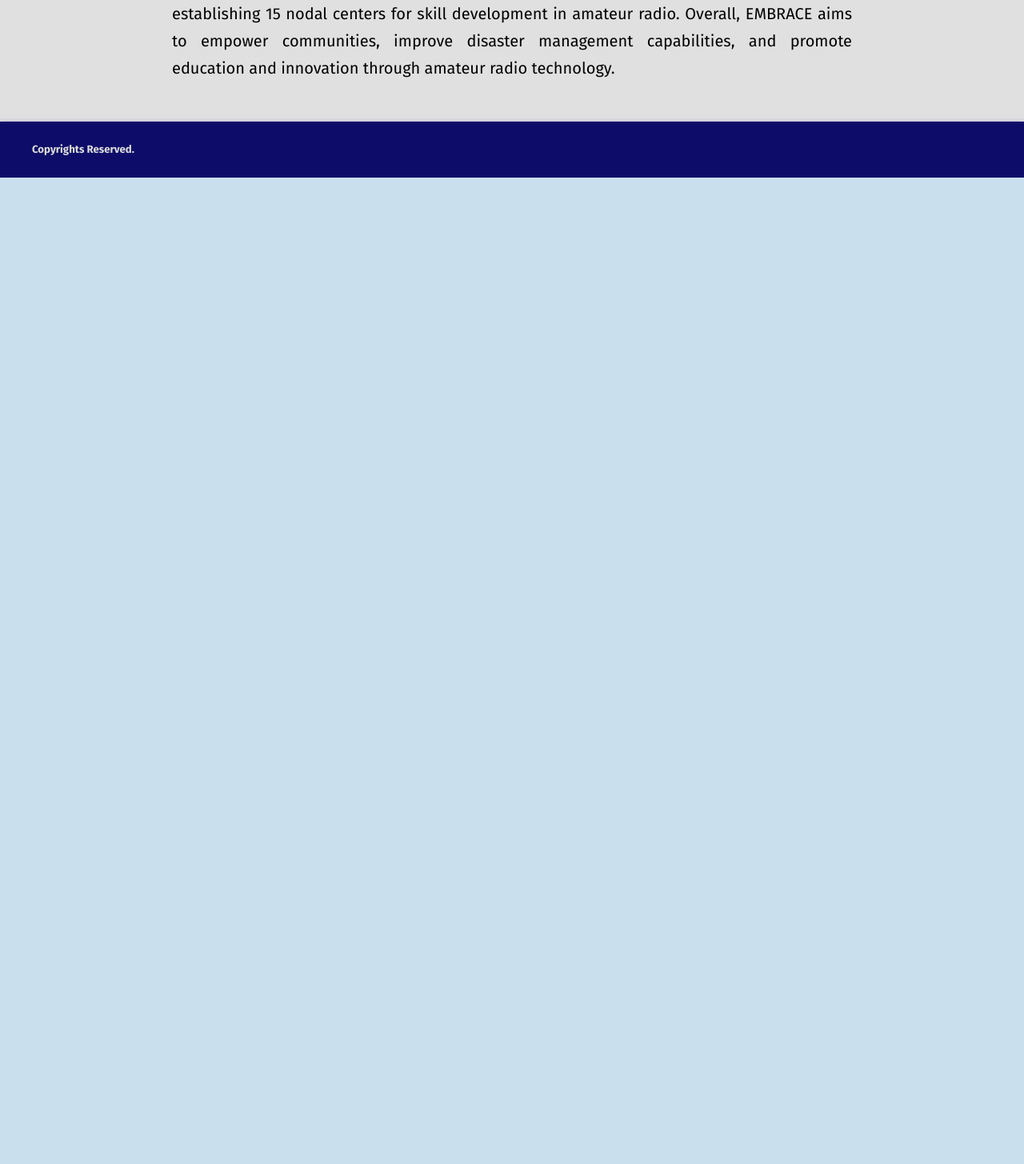
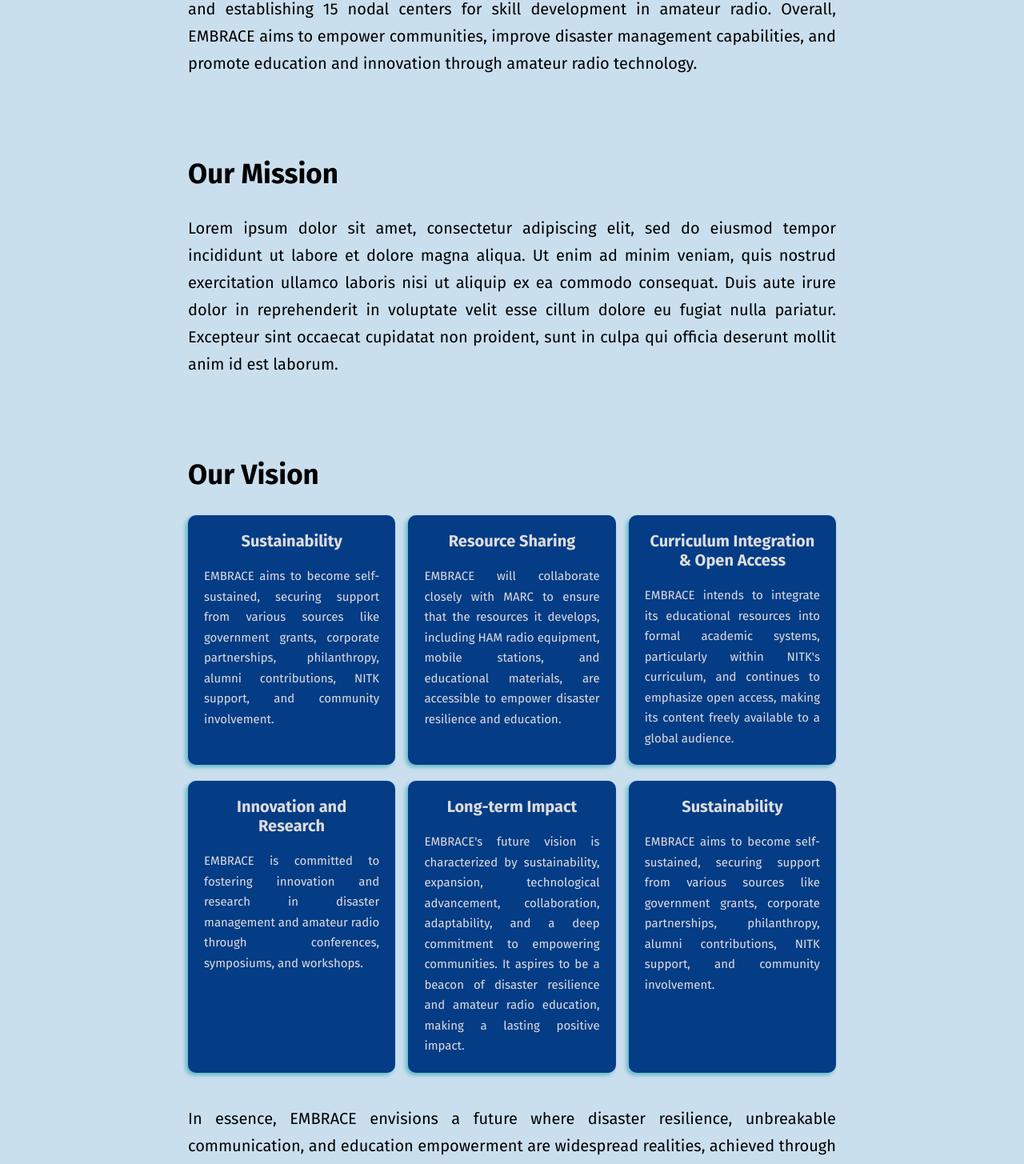
Before and after one commit to csd-robocon-nitk/embrace-website, a React (Vite) app: page /aboutus in a window 1280 px wide. Shown: the part 887-2342 px from the top of the page at 80% size. Before the commit the page ends 1109 px from the top, so only its background shows below. Built offline with nearby package versions, Linux system fonts and the light colour scheme.

Commit message:
Added content to About Us page

```diff
--- a/src/pages/aboutus/aboutus.jsx
+++ b/src/pages/aboutus/aboutus.jsx
@@ -22,7 +22,7 @@
 					radio and introducing innovative communication solutions in
 					the coastal regions of the Karnataka state.
 				</p>
-                <br />
+				<br />
 				<p>
 					EMBRACE is a multifaceted project centered around leveraging
 					amateur radio technology in coastal regions of Karnataka,
@@ -39,6 +39,102 @@
 					education and innovation through amateur radio technology.
 				</p>
 			</div>
+
+			<div className={s.content}>
+				<h1>Our Mission</h1>
+				<p>
+					Lorem ipsum dolor sit amet, consectetur adipiscing elit, sed
+					do eiusmod tempor incididunt ut labore et dolore magna
+					aliqua. Ut enim ad minim veniam, quis nostrud exercitation
+					ullamco laboris nisi ut aliquip ex ea commodo consequat.
+					Duis aute irure dolor in reprehenderit in voluptate velit
+					esse cillum dolore eu fugiat nulla pariatur. Excepteur sint
+					occaecat cupidatat non proident, sunt in culpa qui officia
+					deserunt mollit anim id est laborum.
+				</p>
+			</div>
+
+			<div className={s.content}>
+				<h1>Our Vision</h1>
+				<div className={s.cards}>
+					<div className={s.card}>
+						<h2>Sustainability</h2>
+						<p>
+							EMBRACE aims to become self-sustained, securing
+							support from various sources like government grants,
+							corporate partnerships, philanthropy, alumni
+							contributions, NITK support, and community
+							involvement.
+						</p>
+					</div>
+
+					<div className={s.card}>
+						<h2>Resource Sharing</h2>
+						<p>
+							EMBRACE will collaborate closely with MARC to ensure
+							that the resources it develops, including HAM radio
+							equipment, mobile stations, and educational
+							materials, are accessible to empower disaster
+							resilience and education.
+						</p>
+					</div>
+
+					<div className={s.card}>
+						<h2>Curriculum Integration & Open Access</h2>
+						<p>
+							EMBRACE intends to integrate its educational
+							resources into formal academic systems, particularly
+							within NITK's curriculum, and continues to emphasize
+							open access, making its content freely available to
+							a global audience.
+						</p>
+					</div>
+
+					<div className={s.card}>
+						<h2>Innovation and Research</h2>
+						<p>
+							EMBRACE is committed to fostering innovation and
+							research in disaster management and amateur radio
+							through conferences, symposiums, and workshops.
+						</p>
+					</div>
+
+					<div className={s.card}>
+						<h2>Long-term Impact</h2>
+						<p>
+							EMBRACE's future vision is characterized by
+							sustainability, expansion, technological
+							advancement, collaboration, adaptability, and a deep
+							commitment to empowering communities. It aspires to
+							be a beacon of disaster resilience and amateur radio
+							education, making a lasting positive impact.
+						</p>
+					</div>
+
+					<div className={s.card}>
+						<h2>Sustainability</h2>
+						<p>
+							EMBRACE aims to become self-sustained, securing
+							support from various sources like government grants,
+							corporate partnerships, philanthropy, alumni
+							contributions, NITK support, and community
+							involvement.
+						</p>
+					</div>
+				</div>
+
+				<p>
+					In essence, EMBRACE envisions a future where disaster
+					resilience, unbreakable communication, and education
+					empowerment are widespread realities, achieved through
+					sustainability, innovation, and community collaboration.
+				</p>
+			</div>
+
+			<div className={s.content}>
+				<h1>Stakeholders</h1>
+				<img src="/stakeholders.png" alt="" />
+			</div>
 		</main>
 	)
 }
--- a/src/pages/aboutus/aboutus.module.css
+++ b/src/pages/aboutus/aboutus.module.css
@@ -1,5 +1,4 @@
 main.aboutus {
-    background-color: #e0e0e0;
     min-height: 100vh;
 }
 
@@ -34,13 +33,13 @@
 
 
 .aboutus .content {
-    padding: 50px 0px;
+    padding: 50px 20px;
     max-width: 850px;
     margin: 0px auto;
 }
 
 .aboutus .content h1 {
-    font-size: 40px;
+    font-size: 35px;
     margin-bottom: 30px;
 }
 
@@ -55,3 +54,39 @@
     font-size: 20px;
     line-height: 170%;
 }
+
+
+
+
+.aboutus .content .cards {
+    display: flex;
+    align-items: stretch;
+    justify-content: center;
+    flex-wrap: wrap;
+    gap: 20px 2%;
+    margin-bottom: 40px;
+}
+
+.aboutus .content .cards .card {
+    width: 32%;
+    background-color: hsl(214, 94%, 27%);
+    color: var(--light-text);
+    padding: 20px 20px;
+    border-radius: 10px;
+    box-shadow: -3px 3px 5px #43abc0c3;
+}
+
+.aboutus .content .cards .card h2 {
+    font-size: 20px;
+    margin: 0px 0px 20px 0px;
+}
+
+.aboutus .content .cards .card p {
+    font-size: 15px;
+}
+
+
+
+.aboutus .content img {
+    max-width: 100%;
+}
```
Also changed, not shown: public/stakeholders.png (added).
